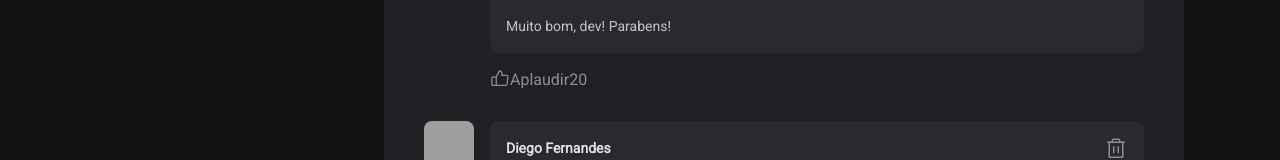
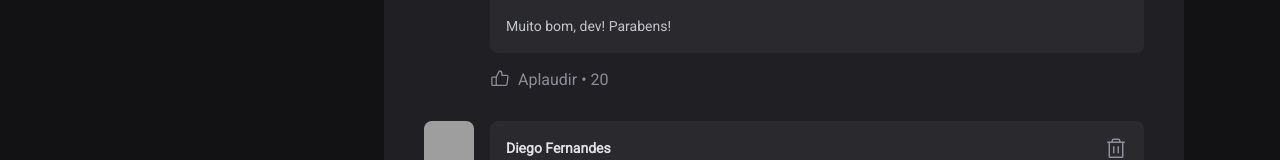
Before and after one commit to matheusgrandi/ignite-react, a React (Vite) app: page / in a window 1280 px wide. Shown: the part 635-795 px from the top of the page. Built offline with nearby package versions, Linux system fonts and the light colour scheme; grey boxes are pictures that could not be loaded.

Commit message:
:bug: like button span style fix

```diff
--- a/src/components/Comment.module.css
+++ b/src/components/Comment.module.css
@@ -79,15 +79,15 @@
   border-radius: 2px;
 }
 
-commentBox footer button:hover {
+.commentBox footer button:hover {
   color: var(--green-300);
 }
 
-commentBox footer button svg {
+.commentBox footer button svg {
   margin-right: 0.5rem;
 }
 
-commentBox footer button span::before {
-  content: '\2022';
+.commentBox footer button span::before {
+  content: "\2022";
   padding: 0 0.25rem;
 }
```
